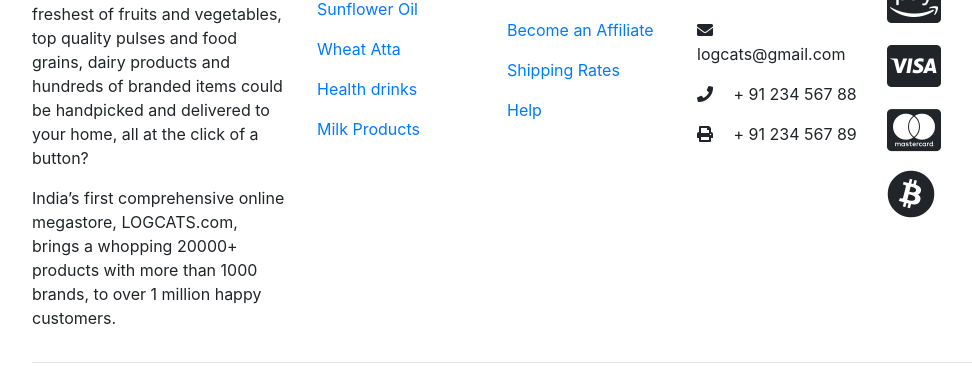
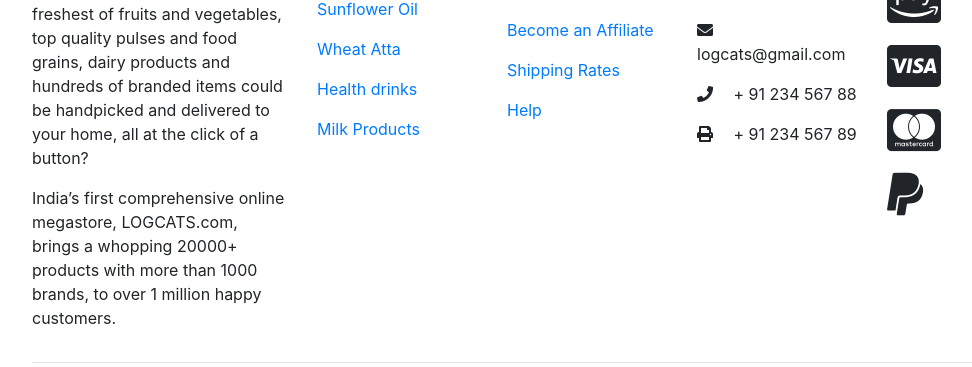
Before and after one commit to Srin01/52_LogCats, a Django app: template templates/home.html in a window 1280 px wide. Shown: the part 695-1062 px from the top of the page, without its empty margins (53-1025 px from the left). Run offline with Django 3.2, Linux system fonts and the light colour scheme; the template is opened without the code that fills it, so the values that code supplies are empty; some libraries are stand-ins or nearby versions.

Commit message:
modified base

```diff
--- a/templates/base.html
+++ b/templates/base.html
@@ -176,7 +176,7 @@
         <p>
           <i class="fab fa-3x fa-cc-mastercard"></i></p>
         <p>
-          <i class="fab fa-3x fa-bitcoin"></i></p>
+          <i class="fab fa-3x fa-paypal"></i></p>
       </div>
     </div>
     <hr>
```
